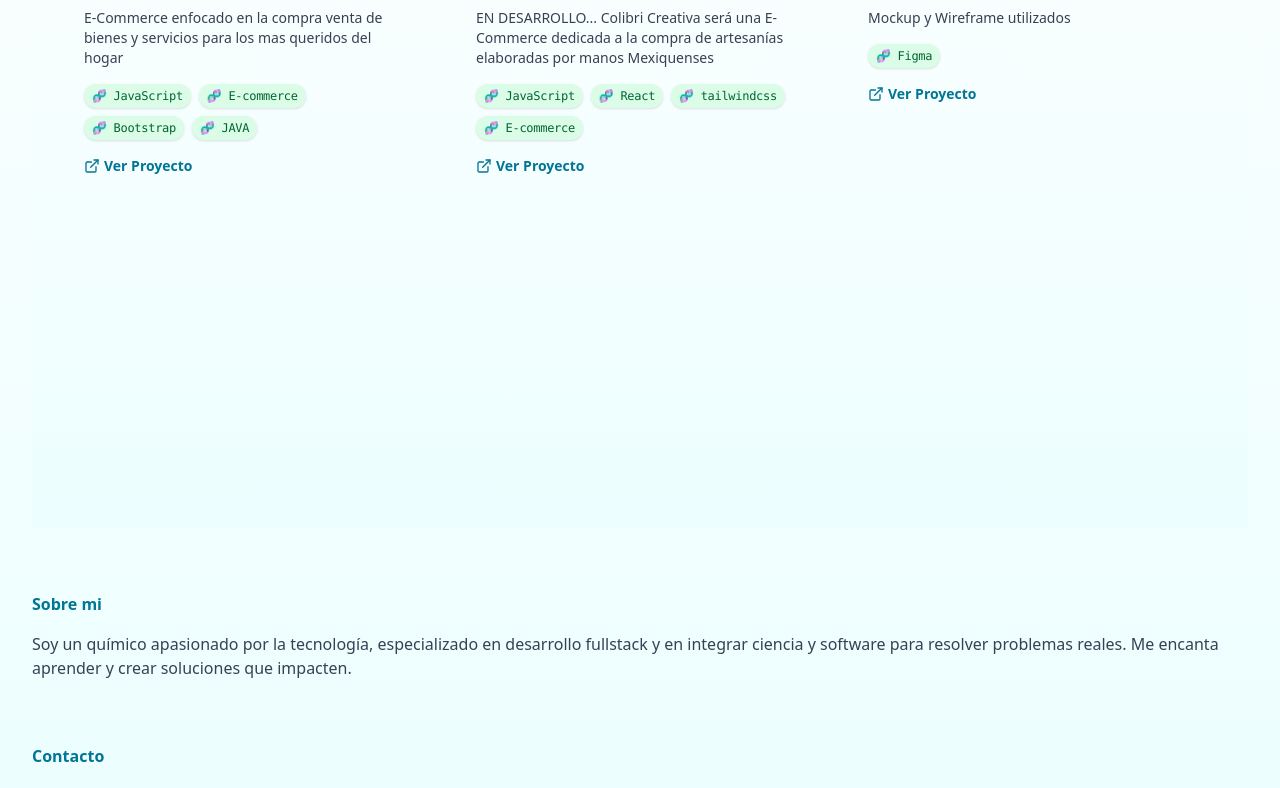
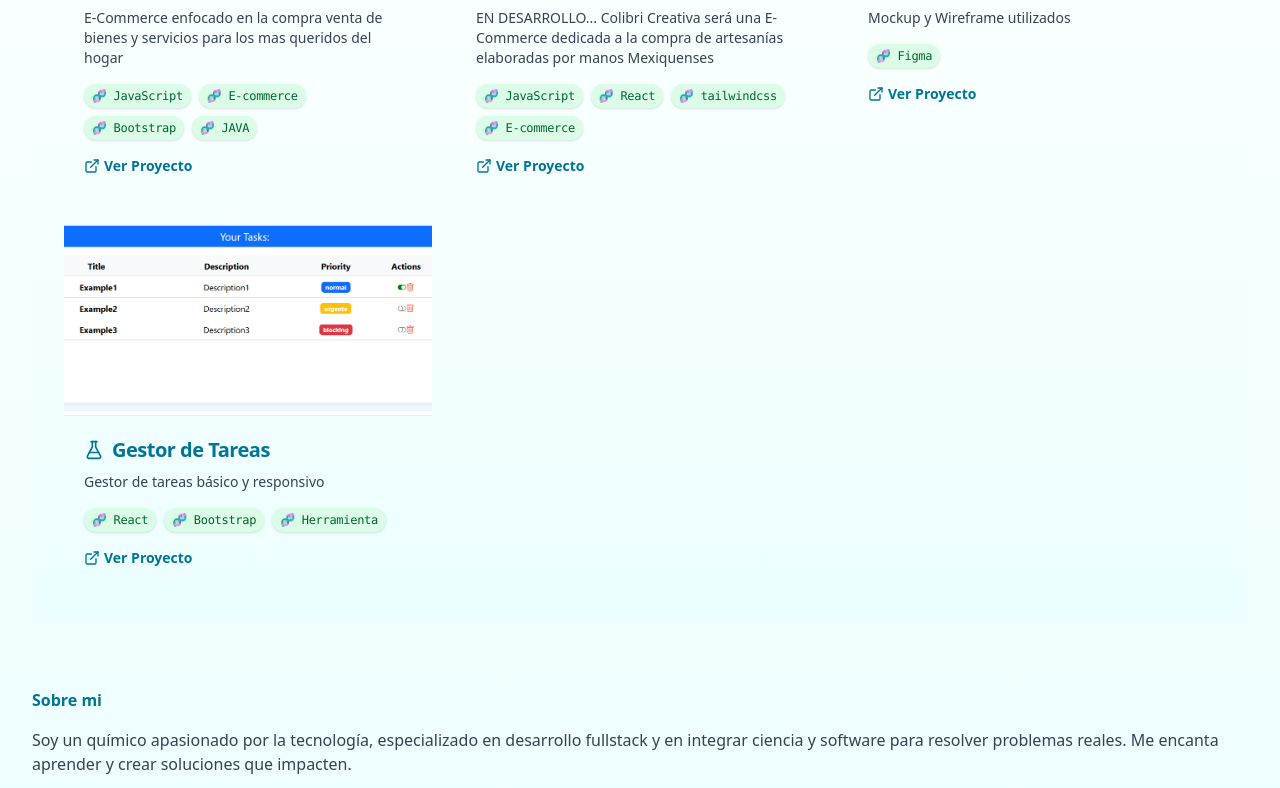
Before and after one commit to arancitof/Portafolio, a React (Vite) app in the folder portafolio/: page / in a window 1280 px wide. Shown: the part 449-1237 px from the top of the page. Built offline with nearby package versions, Linux system fonts and the light colour scheme.

Commit message:
Add: new project

```diff
--- a/portafolio/src/App.jsx
+++ b/portafolio/src/App.jsx
@@ -26,6 +26,13 @@ function App  ()  {
       image: '/Figma.png',
       link: 'https://www.figma.com/design/K0W38LR3eB1aou1zcU49sy/PROYECTO-INTEGRADOR-Petcalli?node-id=0-1&t=2NMohgDrRar9m2CW-1',
       tags: ['Figma']
+    },
+    {
+      title: 'Gestor de Tareas',
+      description: 'Gestor de tareas básico y responsivo ',
+      image: '/Gestor.png',
+      link: 'https://gestor-tareas001.netlify.app/',
+      tags: ['React', 'Bootstrap', 'Herramienta'],
     }
   ];
 
```
Also changed, not shown: portafolio/public/Gestor.png (added).
